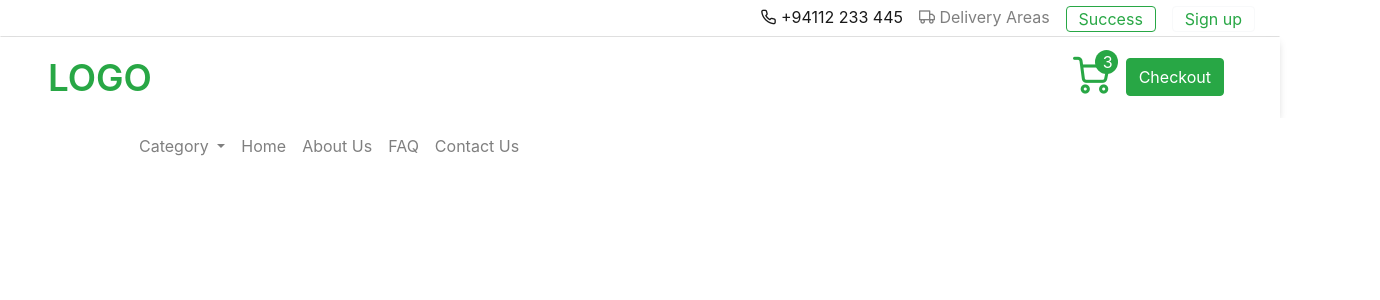
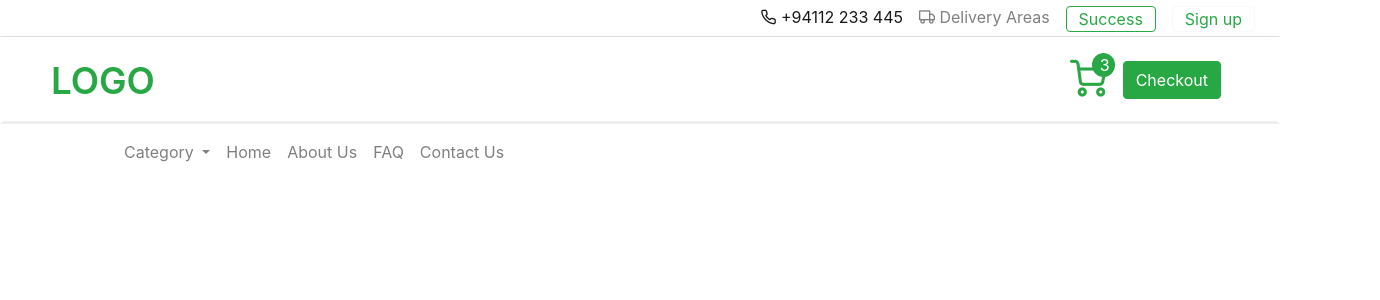
Before and after one commit to JeewanthaLahiru/Shopping-Cart-Project-with-Angular, an Angular app in the folder shopping-cart/: page / in a window 1280 px wide. Shown: the top 300 px of the page, 1380 px wide, since content can reach past the window. Built offline with nearby package versions, Linux system fonts and the light colour scheme.

Commit message:
bottom border shadow

```diff
--- a/shopping-cart/src/app/components/headerArea/bottom-header/bottom-header.component.scss
+++ b/shopping-cart/src/app/components/headerArea/bottom-header/bottom-header.component.scss
@@ -1,4 +1,6 @@
 .bottom-header{
+    border: 3px solid transparent;
+    border-bottom-color: rgba(0, 0, 0, 0.068);
     box-shadow: 0 4px 8px -2px rgb(204, 204, 204);
 
     .brand-name{
--- a/shopping-cart/src/app/components/headerArea/navigation-bar/navigation-bar.component.html
+++ b/shopping-cart/src/app/components/headerArea/navigation-bar/navigation-bar.component.html
@@ -8,7 +8,7 @@
 </head>
 <body>
 
-    <div class="container-fluid navigation-bar">
+    <div class="container-fluid m-0 navigation-bar">
         <nav class="navbar navbar-expand-lg navbar-light bg-white">
             <ul class="navbar-nav mr-auto">
                 <li class="nav-item dropdown">
--- a/shopping-cart/src/app/components/headerArea/navigation-bar/navigation-bar.component.scss
+++ b/shopping-cart/src/app/components/headerArea/navigation-bar/navigation-bar.component.scss
@@ -1,3 +1,3 @@
 .navigation-bar{
-    margin: 0 100px;
+    padding: 0 100px;
 }
```
